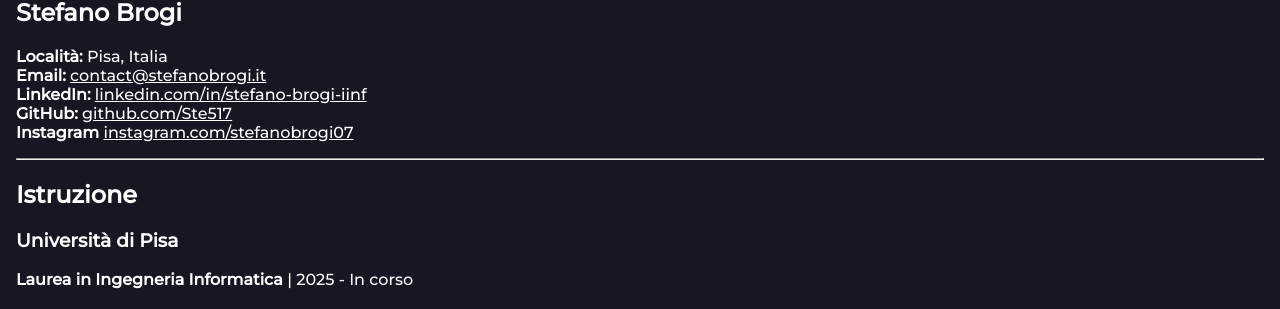
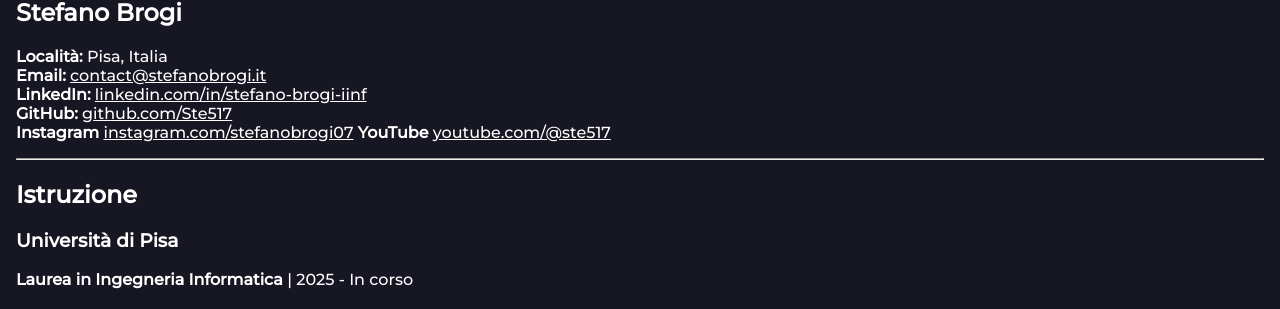
Before and after one commit to Ste517/Ste517.github.io, a Jekyll site: the page built from _pages/cv.md, in a window 1280 px wide. Shown: the part 148-457 px from the top of the page. Built offline with Jekyll 4.4.1, drawn with Linux system fonts in a browser that asks for light colours.

Commit message:
Aggiunto YouTube al curriculum

```diff
--- a/_pages/cv.md
+++ b/_pages/cv.md
@@ -14,6 +14,7 @@ nav_order: 2
 **LinkedIn:** [linkedin.com/in/stefano-brogi-iinf](https://www.linkedin.com/in/stefano-brogi-iinf/)
 **GitHub:** [github.com/Ste517](https://github.com/Ste517)
 **Instagram** [instagram.com/stefanobrogi07](https://www.instagram.com/stefanobrogi07)
+**YouTube** [youtube.com/@ste517](https://www.youtube.com/@ste517)
 
 ---
 
```
